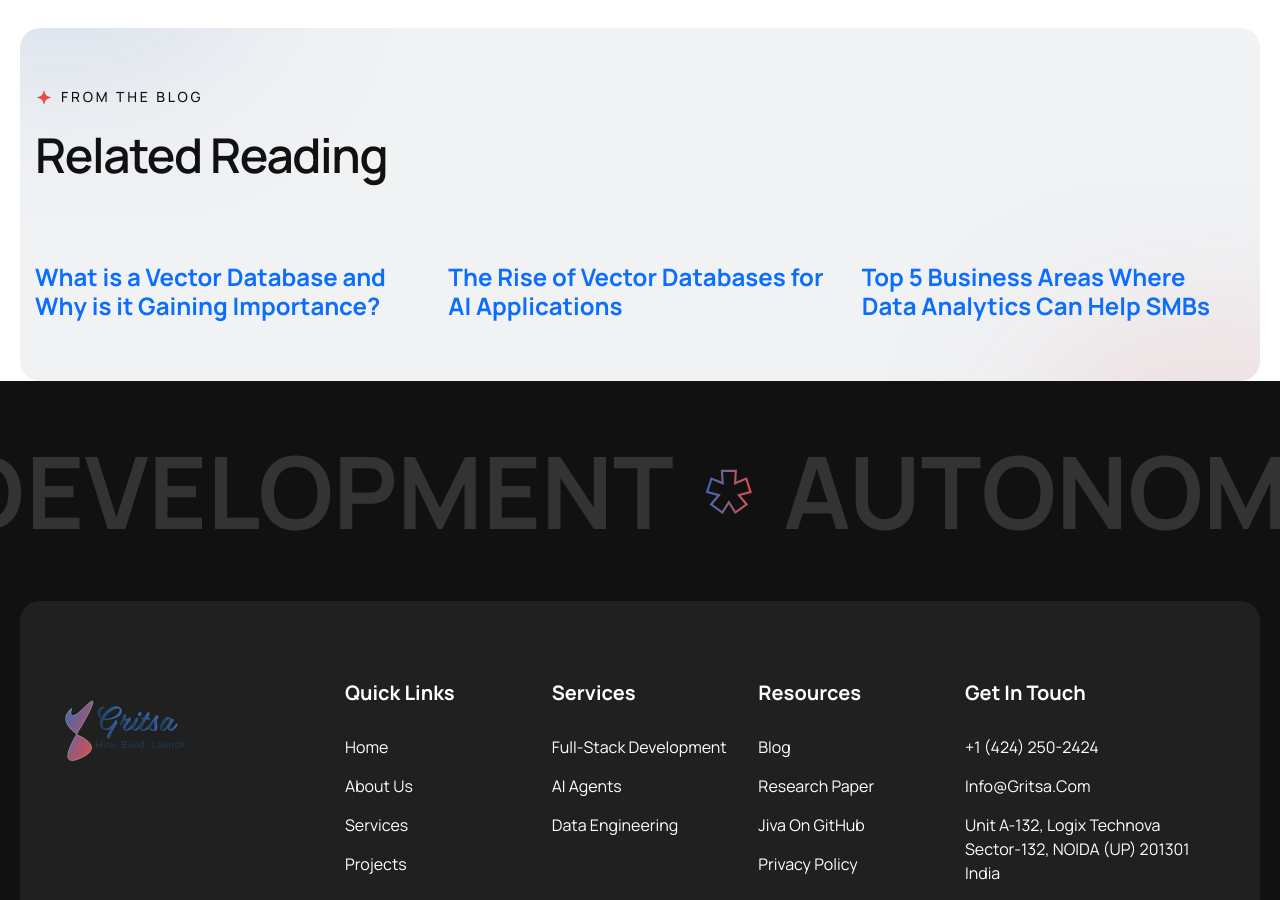
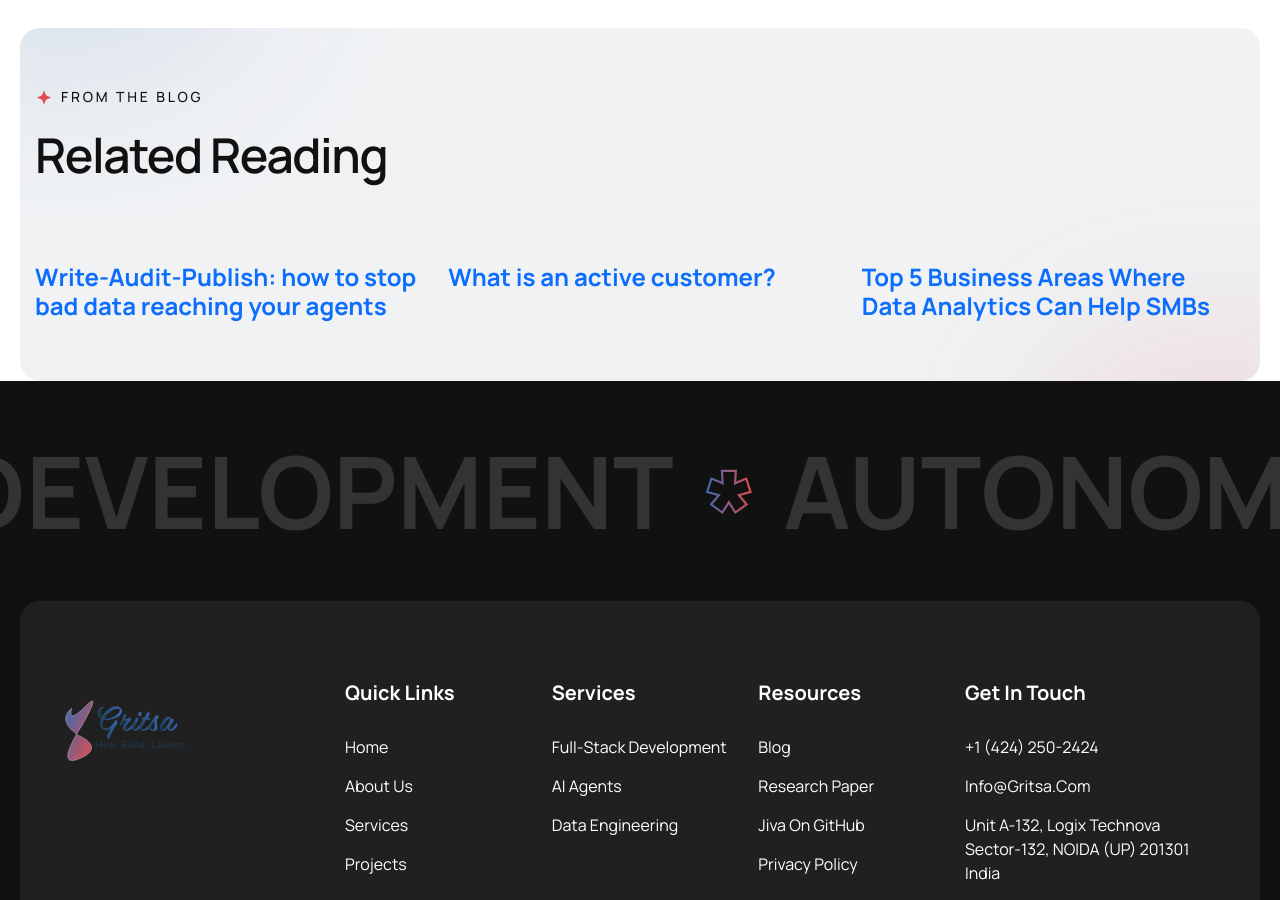
Before and after one commit to gritsa/www-gritsa.github.io, a Jekyll site: the page services/data-engineering/index.html, which Jekyll copies as it is, in a window 1280 px wide and 900 px high, scrolled down 4556 px. Built offline with Jekyll 4.4.1, drawn with Linux system fonts in a browser that asks for light colours.

Commit message:
Internal links: data-engineering related reading now points at the WAP and active-customer posts, procurement essay links the scoping guide; remove 3 em dashes from data-engineering page

```diff
--- a/services/data-engineering/index.html
+++ b/services/data-engineering/index.html
@@ -437,12 +437,12 @@
             <div class="row">
                 <div class="col-lg-4 col-md-6">
                     <div class="blog-post-item wow fadeInUp">
-                        <h4><a href="../../blog/2023/11/15/what-is-vector-database-and-why-is-it-gaining-importance/">What is a Vector Database and Why is it Gaining Importance?</a></h4>
+                        <h4><a href="../../blog/2026/10/13/write-audit-publish-for-agents/">Write-Audit-Publish: how to stop bad data reaching your agents</a></h4>
                     </div>
                 </div>
                 <div class="col-lg-4 col-md-6">
                     <div class="blog-post-item wow fadeInUp" data-wow-delay="0.2s">
-                        <h4><a href="../../blog/2023/11/23/the-rise-of-vector-databases-for-ai-applications/">The Rise of Vector Databases for AI Applications</a></h4>
+                        <h4><a href="../../blog/2026/11/02/what-is-an-active-customer/">What is an active customer?</a></h4>
                     </div>
                 </div>
                 <div class="col-lg-4 col-md-6">
```
Also changed, not shown: _posts/2026-10-19-most-ai-strategy-is-a-procurement-plan.md (+1 -1 lines).
